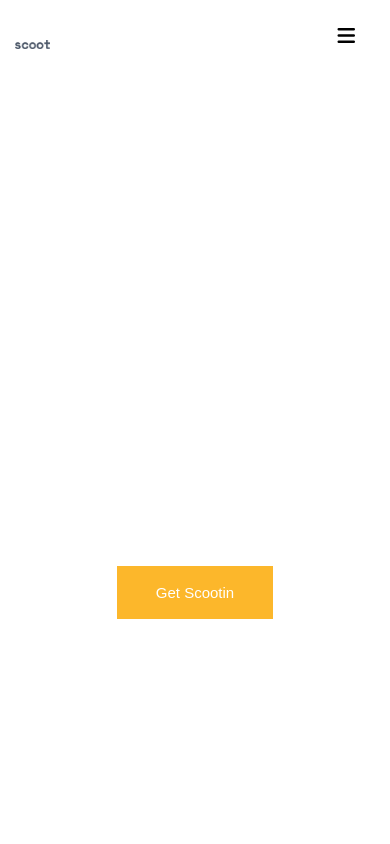
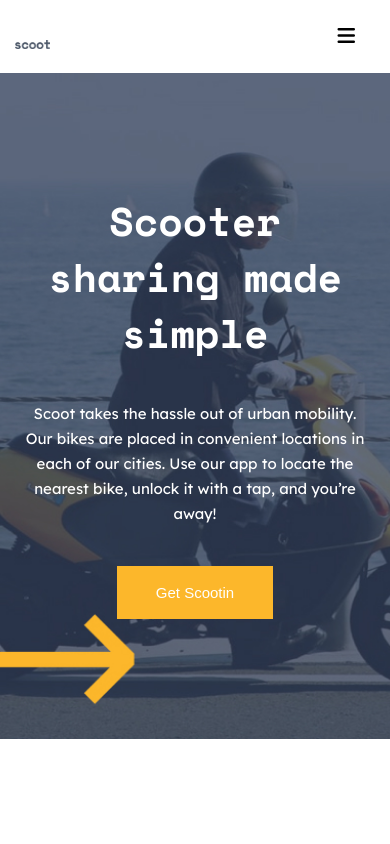
Before and after one commit to Annubhav28/Scoot, a plain HTML site: page index.html in a window 390 px wide. Shown: the top 844 px of the page. Drawn offline with nearby package versions, Linux system fonts and the light colour scheme; the site is published under a folder, as on GitHub Pages, so addresses that start at the root find nothing.

Commit message:
Update style.css

```diff
--- a/style.css
+++ b/style.css
@@ -50,7 +50,7 @@
 
 
 /* Wrap-2 */
-.wrap-2{background: url(/images/indeximg2.webp) center center/cover no-repeat; color: #fff; padding: 120px 0; }
+.wrap-2{background: url(./images/indeximg2.webp) center center/cover no-repeat; color: #fff; padding: 120px 0; }
 .wrap-2 h2{font-size: 62px; line-height: 56px; color: inherit; margin-bottom: 40px;}
 .wrap-2 .content{margin-left: 50px;}
 .wrap-2 p{font-size: 1rem; line-height: 25px; margin-bottom: 40px;}
@@ -101,7 +101,7 @@
 
 
 /* Wrap-7 */
-.wrap-7{background: url(images/Mask.webp) center center/cover no-repeat; padding: 100px 0 100px 0;}
+.wrap-7{background: url(./images/Mask.webp) center center/cover no-repeat; padding: 100px 0 100px 0;}
 .wrap-7 h2{color: #ffff; font-size: 48px; letter-spacing: -2.14px; line-height: 48px; margin-bottom: 24px;}
 .wrap-7 a{color: #495567; background: #fff; padding: 14px 16px; display: flex; justify-content: center; align-items: center; margin-right: 10px; border-radius: 6px;}
 .wrap-7 p{color: #495567; font-size: 10px;}
@@ -124,7 +124,7 @@
 
 
 /* Wrap-9
-.wrap-9{background: url(/Scoot/images/About.jpg) no-repeat; padding: 60px 0;}
+.wrap-9{background: url(./images/About.jpg) no-repeat; padding: 60px 0;}
 .wrap-9 h2{font-size: 48px; color: #fff; line-height: 56px;} */
 
 
@@ -221,7 +221,7 @@
     .wrap-2 h2{font-size: 56px; text-align: center;}
     .wrap-2 .content{text-align: center; margin-bottom: 60px;}
     header  button{padding: 14px 20px;}
-    .wrap-2{background: url(/images/Indeximg.webp) center center/cover no-repeat;}
+    .wrap-2{background: url(./images/Indeximg.webp) center center/cover no-repeat;}
     .wrap-3 .card{display: flex; margin-left: 50px; margin-bottom: 40px;}
     .wrap-3 .circle{margin-right: 60px;}
     .wrap-3::before{
```
